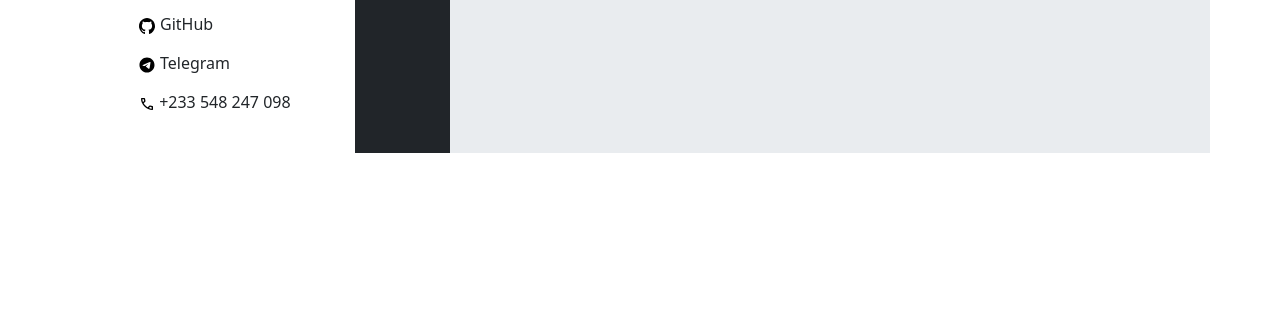
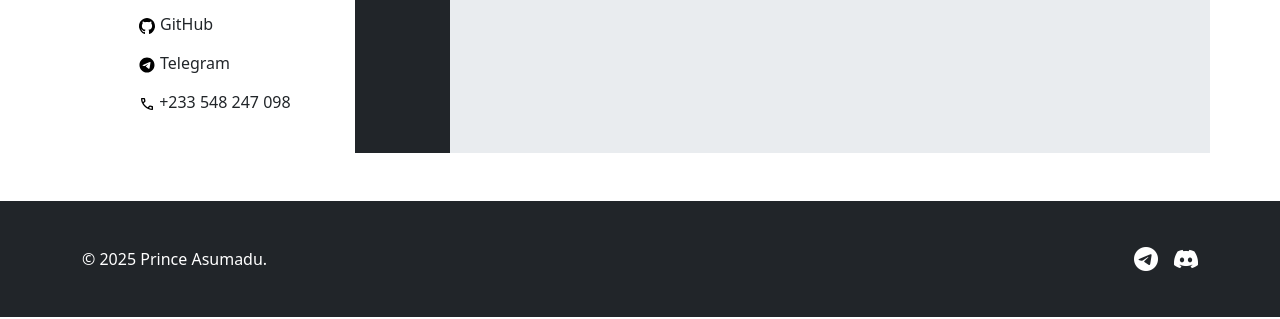
Before and after one commit to eurus08/eurus08.github.io, a plain HTML site: page pages/misc.html in a window 1280 px wide. Shown: the part 481-800 px from the top of the page. Drawn offline with nearby package versions, Linux system fonts and the light colour scheme.

Commit message:
Add footer to misc

```diff
--- a/pages/misc.html
+++ b/pages/misc.html
@@ -10,6 +10,9 @@
     <link rel="stylesheet" href="/style.css">
 
     <!-- link to bootstrap -->
+    <link rel="stylesheet" href="https://cdn.jsdelivr.net/npm/bootstrap-icons@1.11.3/font/bootstrap-icons.css">
+
+
     <link href="https://cdn.jsdelivr.net/npm/bootstrap@5.3.8/dist/css/bootstrap.min.css" rel="stylesheet"
         integrity="sha384-sRIl4kxILFvY47J16cr9ZwB07vP4J8+LH7qKQnuqkuIAvNWLzeN8tE5YBujZqJLB" crossorigin="anonymous">
 
@@ -141,6 +144,33 @@
         </div>
     </div>
 
+
+
+    <!-- Footer  -->
+    <div id="footer-sec" class="bg-dark text-white py-lg-3">
+        <div class="container">
+            <div class="d-flex flex-column flex-sm-row justify-content-between align-items-center py-4">
+                <!-- Left: Text -->
+                <p class="mb-0">© 2025 Prince Asumadu.</p>
+
+                <!-- Right: Icons -->
+                <ul class="list-unstyled d-flex mb-0">
+                    <li class="ms-3">
+                        <a class="text-white" href="https://t.me/eurus08" aria-label="Telegram">
+                            <i class="bi bi-telegram" style="font-size: 1.5rem;"></i>
+                        </a>
+                    </li>
+                    <li class="ms-3">
+                        <a class="text-white" href="https://discord.com/users/eurus08" aria-label="Instagram">
+                            <i class="bi bi-discord" style="font-size: 1.5rem;"></i>
+                        </a>
+                    </li>
+
+                </ul>
+            </div>
+        </div>
+    </div>
+
     <!-- Add Bootstrap Script -->
     <script src="https://cdn.jsdelivr.net/npm/bootstrap@5.3.8/dist/js/bootstrap.bundle.min.js"
         integrity="sha384-FKyoEForCGlyvwx9Hj09JcYn3nv7wiPVlz7YYwJrWVcXK/BmnVDxM+D2scQbITxI"
```
Also changed, not shown: index.html (+1 -0 lines), pages/skills.html (+1 -0 lines).
